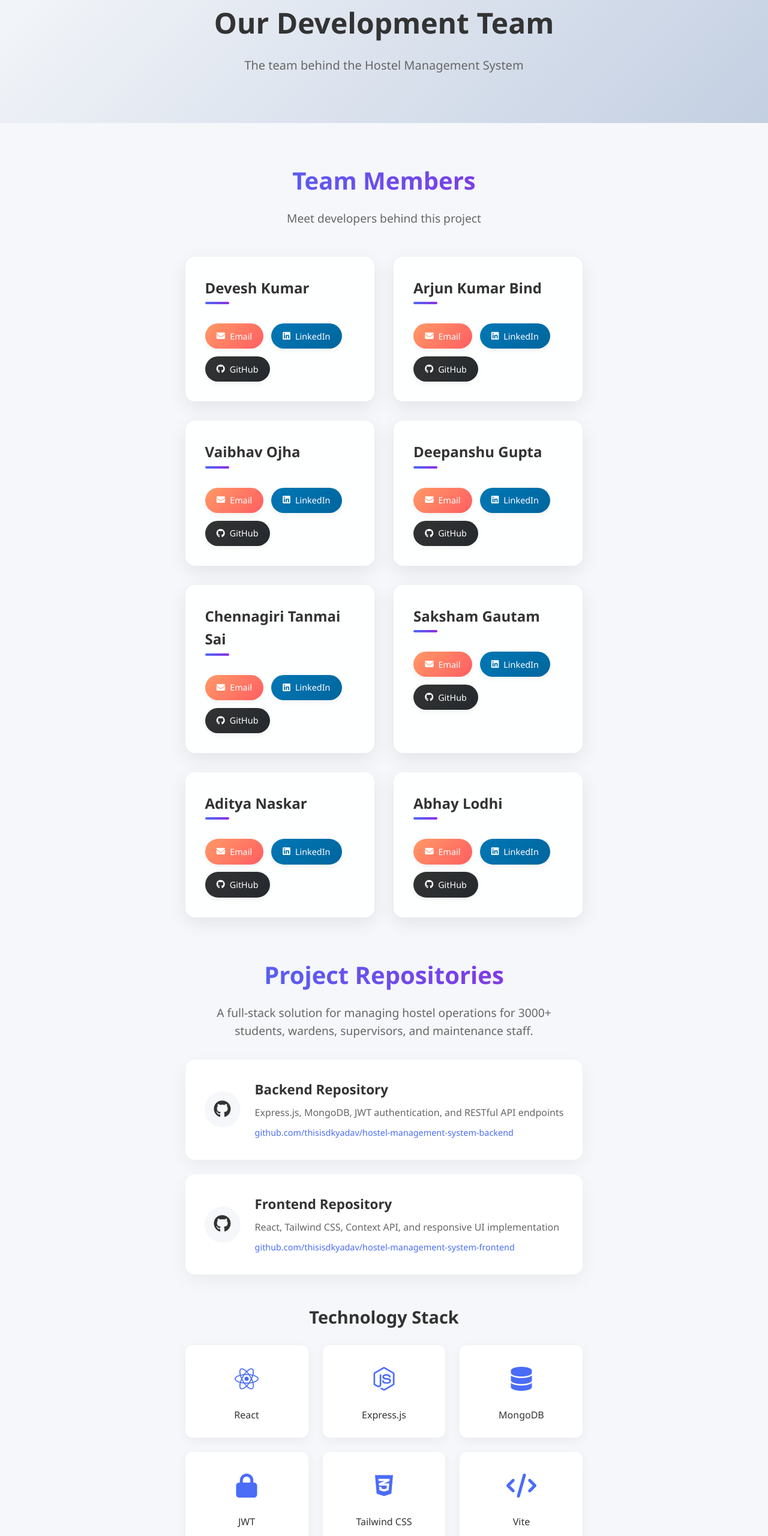
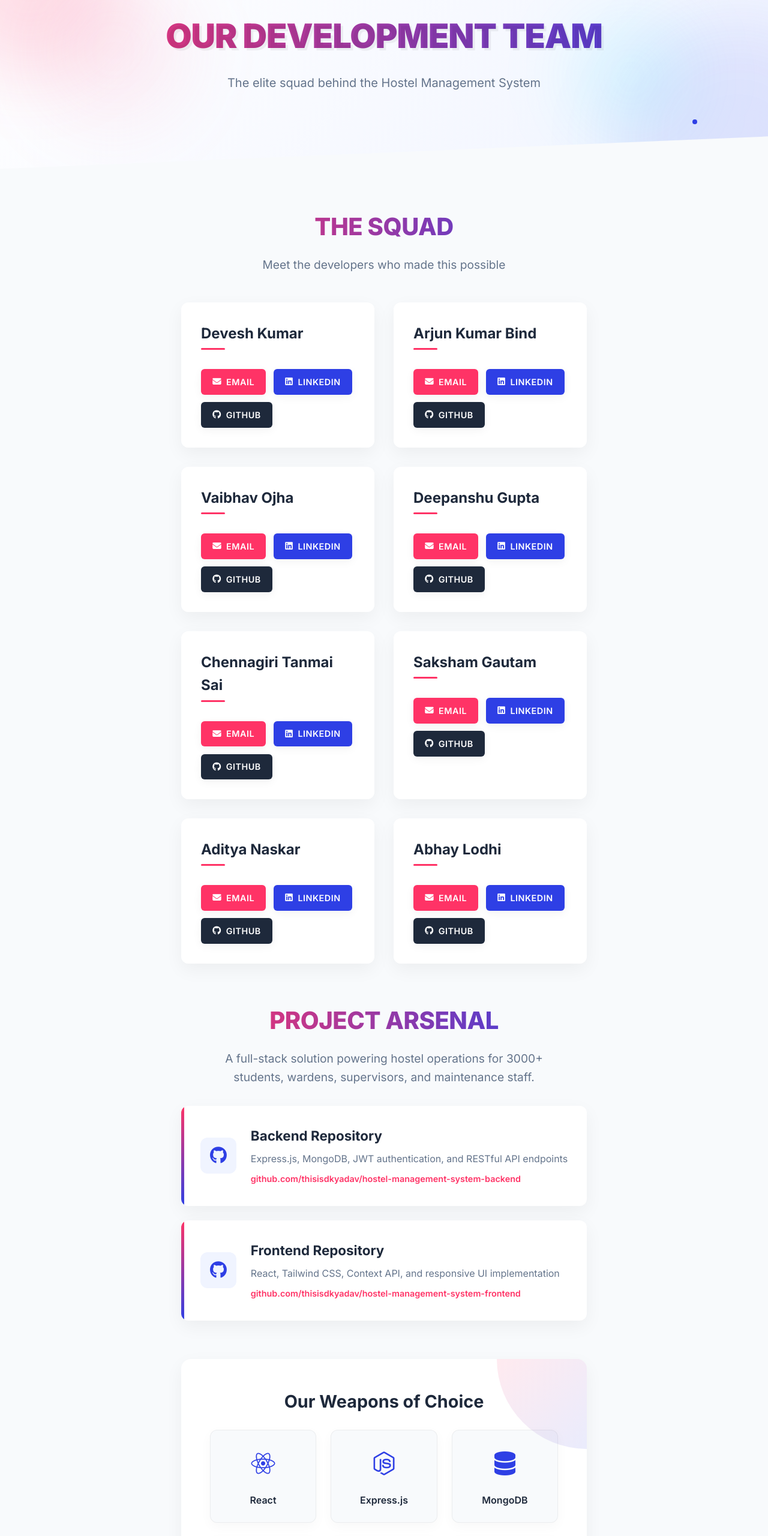
Before and after one commit to thisisdkyadav/hms-dev-team, a plain HTML site: page index.html in a window 1280 px wide. Shown: the part 80-2640 px from the top of the page at 60% size. Drawn offline with Linux system fonts and the light colour scheme.

Commit message:
Enhance layout and design: update styles, improve typography, and refine team section content

```diff
--- a/index.html
+++ b/index.html
@@ -6,6 +6,10 @@
     <meta name="viewport" content="width=device-width, initial-scale=1.0">
     <title>Development Team</title>
     <link rel="stylesheet" href="https://cdnjs.cloudflare.com/ajax/libs/font-awesome/6.4.0/css/all.min.css">
+    <link rel="preconnect" href="https://fonts.googleapis.com">
+    <link rel="preconnect" href="https://fonts.gstatic.com" crossorigin>
+    <link href="https://fonts.googleapis.com/css2?family=Inter:wght@400;500;600;700;800;900&display=swap"
+        rel="stylesheet">
     <link rel="stylesheet" href="styles.css">
 </head>
 
@@ -20,15 +24,16 @@
                 <div class="floating-dot-1"></div>
                 <div class="floating-dot-2"></div>
             </div>
-            <h1>Our Development Team</h1>
-            <p class="header-subtitle">The team behind the Hostel Management System</p>
+            <!-- Removing the data-text attribute and keeping the class for styling consistency -->
+            <h1 class="glitch-effect">Our Development Team</h1>
+            <p class="header-subtitle">The elite squad behind the Hostel Management System</p>
         </header>
 
         <div class="container">
             <!-- Team Members Section -->
             <div class="team-heading">
-                <h2>Team Members</h2>
-                <p>Meet developers behind this project</p>
+                <h2>The Squad</h2>
+                <p>Meet the developers who made this possible</p>
             </div>
 
             <div class="team-members">
@@ -154,8 +159,8 @@
             </div>
 
             <div class="team-heading">
-                <h2>Project Repositories</h2>
-                <p>A full-stack solution for managing hostel operations for 3000+ students, wardens, supervisors, and
+                <h2>Project Arsenal</h2>
+                <p>A full-stack solution powering hostel operations for 3000+ students, wardens, supervisors, and
                     maintenance staff.</p>
             </div>
 
@@ -184,7 +189,7 @@
             </div>
 
             <div class="tech-stack">
-                <h3>Technology Stack</h3>
+                <h3>Our Weapons of Choice</h3>
                 <div class="tech-grid">
                     <div class="tech-item">
                         <div class="tech-icon"><i class="fab fa-react"></i></div>
--- a/styles.css
+++ b/styles.css
@@ -4,10 +4,21 @@
   box-sizing: border-box;
 }
 
+:root {
+  --primary: #ff3366;
+  --primary-light: #ff6b9c;
+  --secondary: #2e3fe5;
+  --accent: #00e5ff;
+  --light: #f8fafc;
+  --dark: #1e293b;
+  --gray: #64748b;
+  --danger: #ef4444;
+}
+
 body {
-  font-family: "Segoe UI", Tahoma, Geneva, Verdana, sans-serif;
-  background-color: #f5f7fa;
-  color: #333;
+  font-family: "Inter", "Segoe UI", sans-serif;
+  background-color: var(--light);
+  color: var(--dark);
   line-height: 1.6;
 }
 
@@ -26,10 +37,11 @@ body {
 /* Header styles */
 header {
   text-align: center;
-  padding: 5rem 1rem;
+  padding: 6rem 1rem 8rem;
   position: relative;
   overflow: hidden;
-  background: linear-gradient(135deg, #f5f7fa 0%, #c3cfe2 100%);
+  background: linear-gradient(135deg, #ffffff 0%, #f0f4ff 100%);
+  clip-path: polygon(0 0, 100% 0, 100% 85%, 0 100%);
 }
 
 .bg-gradient-wrapper {
@@ -42,18 +54,28 @@ header {
 }
 
 header h1 {
-  font-size: 3rem;
+  font-size: 3.5rem;
+  font-weight: 900;
   margin-bottom: 1rem;
-  color: #333;
+  color: var(--dark);
   position: relative;
   z-index: 1;
+  text-transform: uppercase;
+  letter-spacing: -1px;
+  background: linear-gradient(90deg, var(--primary), var(--secondary));
+  -webkit-background-clip: text;
+  background-clip: text;
+  color: transparent;
+  text-shadow: 4px 4px 0px rgba(0, 0, 0, 0.05);
 }
 
 .header-subtitle {
   font-size: 1.25rem;
-  color: #666;
+  color: var(--gray);
   position: relative;
   z-index: 1;
+  max-width: 600px;
+  margin: 0 auto;
 }
 
 /* Team Heading styles */
@@ -64,17 +86,19 @@ header h1 {
 
 .team-heading h2 {
   font-size: 2.5rem;
-  font-weight: 700;
-  background: linear-gradient(90deg, #4a6cf7, #8e2de2);
+  font-weight: 800;
+  background: linear-gradient(90deg, var(--primary), var(--secondary));
   -webkit-background-clip: text;
   background-clip: text;
   color: transparent;
   margin-bottom: 1rem;
+  text-transform: uppercase;
+  letter-spacing: -0.5px;
 }
 
 .team-heading p {
   font-size: 1.2rem;
-  color: #666;
+  color: var(--gray);
   max-width: 600px;
   margin: 0 auto;
 }
@@ -89,15 +113,16 @@ header h1 {
 
 .team-member {
   background: rgba(255, 255, 255, 0.9);
-  border-radius: 16px;
+  border-radius: 12px;
   padding: 2rem;
-  box-shadow: 0 10px 30px rgba(0, 0, 0, 0.08);
+  box-shadow: 0 10px 30px rgba(0, 0, 0, 0.05);
   transition: all 0.4s cubic-bezier(0.175, 0.885, 0.32, 1.275);
   position: relative;
   overflow: hidden;
   z-index: 1;
   backdrop-filter: blur(10px);
-  border: 1px solid rgba(255, 255, 255, 0.2);
+  border: 1px solid rgba(255, 255, 255, 0.3);
+  transform: perspective(1000px) rotateX(0deg);
 }
 
 .team-member::before {
@@ -107,17 +132,31 @@ header h1 {
   left: 0;
   width: 100%;
   height: 100%;
-  background: linear-gradient(135deg, rgba(74, 108, 247, 0.1), rgba(142, 45, 226, 0.1));
+  background: linear-gradient(135deg, rgba(255, 51, 102, 0.1), rgba(46, 63, 229, 0.1));
   z-index: -1;
-  border-radius: 16px;
+  border-radius: 12px;
   transform: scale(1.05);
   opacity: 0;
   transition: all 0.4s ease;
 }
 
+.team-member::after {
+  content: "";
+  position: absolute;
+  bottom: 0;
+  left: 0;
+  width: 100%;
+  height: 5px;
+  background: linear-gradient(90deg, var(--primary), var(--secondary));
+  z-index: 0;
+  transform: scaleX(0);
+  transform-origin: left;
+  transition: transform 0.5s ease;
+}
+
 .team-member:hover {
-  transform: translateY(-10px);
-  box-shadow: 0 20px 40px rgba(0, 0, 0, 0.12);
+  transform: perspective(1000px) rotateX(5deg) translateY(-10px);
+  box-shadow: 0 20px 40px rgba(0, 0, 0, 0.1);
 }
 
 .team-member:hover::before {
@@ -125,11 +164,15 @@ header h1 {
   transform: scale(1);
 }
 
+.team-member:hover::after {
+  transform: scaleX(1);
+}
+
 .team-member h3 {
   font-size: 1.5rem;
   font-weight: 700;
   margin-bottom: 1.5rem;
-  color: #333;
+  color: var(--dark);
   position: relative;
   display: inline-block;
 }
@@ -140,8 +183,8 @@ header h1 {
   bottom: -8px;
   left: 0;
   width: 40px;
-  height: 4px;
-  background: linear-gradient(90deg, #4a6cf7, #8e2de2);
+  height: 3px;
+  background: var(--primary);
   border-radius: 2px;
   transition: width 0.3s ease;
 }
@@ -168,45 +211,47 @@ header h1 {
   justify-content: center;
   gap: 0.5rem;
   padding: 0.6rem 1.2rem;
-  border-radius: 30px;
+  border-radius: 6px;
   text-decoration: none;
-  font-weight: 500;
+  font-weight: 600;
   font-size: 0.9rem;
   transition: all 0.3s ease;
-  box-shadow: 0 4px 10px rgba(0, 0, 0, 0.05);
+  box-shadow: 0 4px 15px rgba(0, 0, 0, 0.05);
+  text-transform: uppercase;
+  letter-spacing: 0.5px;
 }
 
 .email-btn {
-  background: linear-gradient(135deg, #ff9966, #ff5e62);
+  background: var(--primary);
   color: white;
 }
 
 .email-btn:hover {
-  background: linear-gradient(135deg, #ff5e62, #ff9966);
+  background: var(--primary-light);
   transform: translateY(-3px);
-  box-shadow: 0 6px 15px rgba(255, 94, 98, 0.3);
+  box-shadow: 0 6px 15px rgba(255, 51, 102, 0.3);
 }
 
 .linkedin-btn {
-  background: linear-gradient(135deg, #0077b5, #00669e);
+  background: var(--secondary);
   color: white;
 }
 
 .linkedin-btn:hover {
-  background: linear-gradient(135deg, #00669e, #0077b5);
+  background: #4a6cf7;
   transform: translateY(-3px);
-  box-shadow: 0 6px 15px rgba(0, 119, 181, 0.3);
+  box-shadow: 0 6px 15px rgba(46, 63, 229, 0.3);
 }
 
 .github-btn {
-  background: linear-gradient(135deg, #333333, #24292e);
+  background: var(--dark);
   color: white;
 }
 
 .github-btn:hover {
-  background: linear-gradient(135deg, #24292e, #333333);
+  background: #2d3748;
   transform: translateY(-3px);
-  box-shadow: 0 6px 15px rgba(36, 41, 46, 0.3);
+  box-shadow: 0 6px 15px rgba(30, 41, 59, 0.3);
 }
 
 /* Repository links */
@@ -223,16 +268,33 @@ header h1 {
   gap: 1.5rem;
   padding: 2rem;
   background: white;
-  border-radius: 16px;
+  border-radius: 12px;
   text-decoration: none;
   color: inherit;
   box-shadow: 0 10px 30px rgba(0, 0, 0, 0.05);
   transition: all 0.3s ease;
+  position: relative;
+  overflow: hidden;
+}
+
+.repo-link::before {
+  content: "";
+  position: absolute;
+  top: 0;
+  left: 0;
+  height: 100%;
+  width: 5px;
+  background: linear-gradient(to bottom, var(--primary), var(--secondary));
+  transition: width 0.3s ease;
 }
 
 .repo-link:hover {
   transform: translateY(-5px);
   box-shadow: 0 15px 35px rgba(0, 0, 0, 0.1);
+}
+
+.repo-link:hover::before {
+  width: 10px;
 }
 
 .repo-icon {
@@ -241,38 +303,65 @@ header h1 {
   justify-content: center;
   width: 60px;
   height: 60px;
-  background: #f5f7fa;
-  border-radius: 50%;
+  background: #f0f4ff;
+  border-radius: 12px;
   font-size: 1.8rem;
-  color: #333;
+  color: var(--secondary);
+  transition: all 0.3s ease;
+}
+
+.repo-link:hover .repo-icon {
+  transform: rotate(360deg);
+  background: var(--secondary);
+  color: white;
 }
 
 .repo-info h3 {
   font-size: 1.4rem;
   margin-bottom: 0.5rem;
-  color: #333;
+  color: var(--dark);
+  font-weight: 700;
 }
 
 .repo-info p {
-  color: #666;
+  color: var(--gray);
   margin-bottom: 0.5rem;
 }
 
 .repo-url {
-  color: #4a6cf7;
+  color: var(--primary);
   font-size: 0.9rem;
+  font-weight: 600;
 }
 
 /* Tech stack */
 .tech-stack {
-  margin: 3rem 0;
+  margin: 4rem 0;
+  padding: 3rem;
+  background: white;
+  border-radius: 16px;
+  box-shadow: 0 10px 30px rgba(0, 0, 0, 0.05);
+  position: relative;
+  overflow: hidden;
+}
+
+.tech-stack::after {
+  content: "";
+  position: absolute;
+  top: 0;
+  right: 0;
+  width: 150px;
+  height: 150px;
+  background: linear-gradient(135deg, rgba(255, 51, 102, 0.1), rgba(46, 63, 229, 0.1));
+  border-radius: 0 0 0 100%;
 }
 
 .tech-stack h3 {
   font-size: 1.8rem;
   margin-bottom: 1.5rem;
   text-align: center;
-  color: #333;
+  color: var(--dark);
+  font-weight: 700;
 }
 
 .tech-grid {
@@ -286,26 +375,34 @@ header h1 {
   flex-direction: column;
   align-items: center;
   padding: 1.5rem;
-  background: white;
+  background: #f8fafc;
   border-radius: 12px;
-  box-shadow: 0 6px 20px rgba(0, 0, 0, 0.05);
+  box-shadow: 0 6px 20px rgba(0, 0, 0, 0.03);
   transition: all 0.3s ease;
+  border: 1px solid rgba(0, 0, 0, 0.05);
 }
 
 .tech-item:hover {
-  transform: translateY(-5px);
+  transform: translateY(-5px) scale(1.05);
   box-shadow: 0 10px 25px rgba(0, 0, 0, 0.08);
+  background: white;
 }
 
 .tech-icon {
   font-size: 2.5rem;
   margin-bottom: 1rem;
-  color: #4a6cf7;
+  color: var(--secondary);
+  transition: all 0.3s ease;
+}
+
+.tech-item:hover .tech-icon {
+  transform: scale(1.2);
+  color: var(--primary);
 }
 
 .tech-item span {
-  font-weight: 500;
-  color: #333;
+  font-weight: 600;
+  color: var(--dark);
 }
 
 /* Footer */
@@ -314,12 +411,17 @@ footer {
   padding: 3rem 0;
   position: relative;
   overflow: hidden;
+  background: linear-gradient(135deg, #f8fafc 0%, #f0f4ff 100%);
+  clip-path: polygon(0 15%, 100% 0, 100% 100%, 0 100%);
 }
 
 .footer-content {
   text-align: center;
   position: relative;
   z-index: 1;
+  padding-top: 2rem;
+  font-weight: 500;
+  color: var(--gray);
 }
 
 /* Blob animations */
@@ -337,7 +439,7 @@ footer {
   left: -100px;
   width: 300px;
   height: 300px;
-  background: rgba(74, 108, 247, 0.2);
+  background: rgba(255, 51, 102, 0.15);
 }
 
 .blob-2 {
@@ -345,7 +447,7 @@ footer {
   right: -150px;
   width: 400px;
   height: 400px;
-  background: rgba(142, 45, 226, 0.15);
+  background: rgba(46, 63, 229, 0.1);
 }
 
 .blob-3 {
@@ -353,7 +455,7 @@ footer {
   right: 10%;
   width: 200px;
   height: 200px;
-  background: rgba(255, 94, 98, 0.1);
+  background: rgba(0, 229, 255, 0.1);
 }
 
 .blob-4 {
@@ -361,7 +463,7 @@ footer {
   left: 5%;
   width: 250px;
   height: 250px;
-  background: rgba(0, 119, 181, 0.1);
+  background: rgba(255, 107, 156, 0.1);
 }
 
 .floating-dot-1,
@@ -370,7 +472,7 @@ footer {
   width: 8px;
   height: 8px;
   border-radius: 50%;
-  background: #4a6cf7;
+  background: var(--primary);
   animation: float 6s ease-in-out infinite;
 }
 
@@ -383,9 +485,10 @@ footer {
   bottom: 15%;
   right: 10%;
   animation-delay: 2s;
+  background: var(--secondary);
 }
 
-/* Animations */
+/* Danger effect animations */
 @keyframes float {
   0% {
     transform: translateY(0px) translateX(0px);
@@ -398,16 +501,15 @@ footer {
   }
 }
 
-/* Cool animations for the cards */
 @keyframes pulse {
   0% {
-    transform: scale(1);
+    box-shadow: 0 0 0 0 rgba(255, 51, 102, 0.4);
   }
-  50% {
-    transform: scale(1.05);
+  70% {
+    box-shadow: 0 0 0 10px rgba(255, 51, 102, 0);
   }
   100% {
-    transform: scale(1);
+    box-shadow: 0 0 0 0 rgba(255, 51, 102, 0);
   }
 }
 
@@ -441,6 +543,18 @@ footer {
 
   .repo-icon {
     margin-bottom: 1rem;
+  }
+
+  .repo-link::before {
+    width: 100%;
+    height: 5px;
+    top: 0;
+    left: 0;
+  }
+
+  .repo-link:hover::before {
+    height: 10px;
+    width: 100%;
   }
 
   .member-links {
@@ -477,4 +591,83 @@ footer {
   .tech-grid {
     grid-template-columns: repeat(2, 1fr);
   }
+
+  .tech-stack {
+    padding: 1.5rem;
+  }
 }
+/* Media Queries */
+@media (max-width: 768px) {
+  header h1 {
+    font-size: 2.5rem;
+  }
+
+  .team-members {
+    grid-template-columns: repeat(auto-fill, minmax(250px, 1fr));
+  }
+
+  .team-heading h2 {
+    font-size: 2rem;
+  }
+
+  .repo-link {
+    flex-direction: column;
+    text-align: center;
+    padding: 1.5rem;
+  }
+
+  .repo-icon {
+    margin-bottom: 1rem;
+  }
+
+  .repo-link::before {
+    width: 100%;
+    height: 5px;
+    top: 0;
+    left: 0;
+  }
+
+  .repo-link:hover::before {
+    height: 10px;
+    width: 100%;
+  }
+
+  .member-links {
+    flex-direction: column;
+  }
+
+  .member-links a {
+    width: 100%;
+    justify-content: center;
+  }
+}
+
+@media (max-width: 480px) {
+  header h1 {
+    font-size: 2rem;
+  }
+
+  .header-subtitle {
+    font-size: 1rem;
+  }
+
+  .team-members {
+    grid-template-columns: 1fr;
+  }
+
+  .team-member {
+    padding: 1.5rem;
+  }
+
+  .team-heading h2 {
+    font-size: 1.8rem;
+  }
+
+  .tech-grid {
+    grid-template-columns: repeat(2, 1fr);
+  }
+
+  .tech-stack {
+    padding: 1.5rem;
+  }
+}
```
